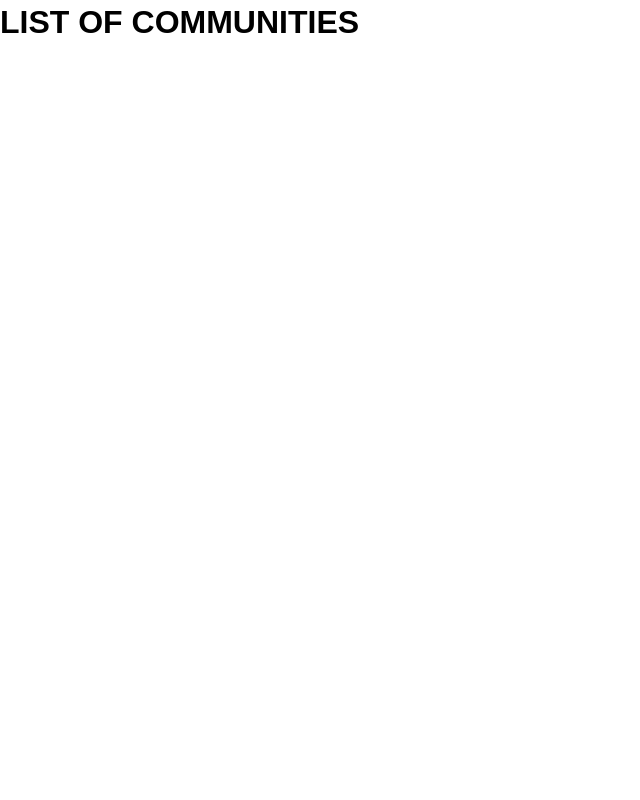
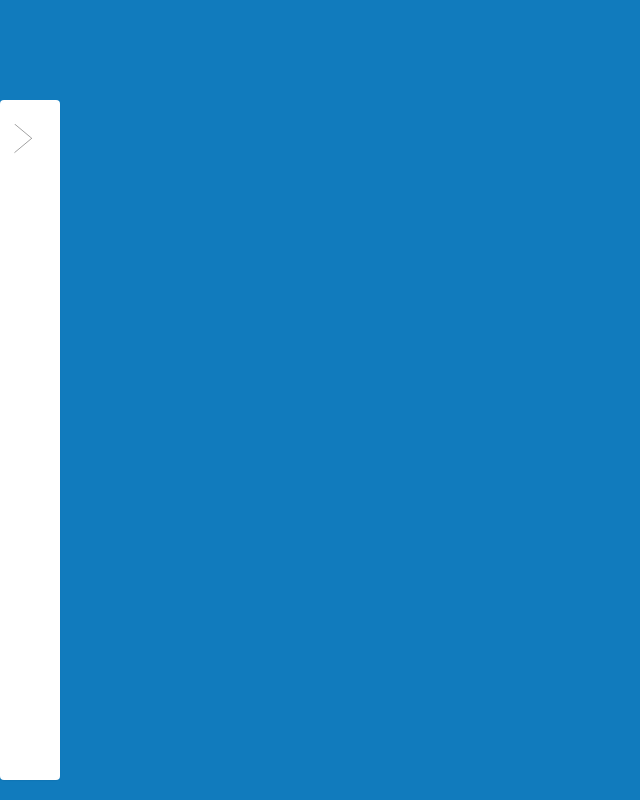
Before and after one commit to haniffaraz/atlas, a React (Create React App) app: page / in a window 1280 px wide. Shown: the whole page, without its empty margins (0-640 px from the left). Built offline with nearby package versions, Linux system fonts and the light colour scheme.

Commit message:
panel functionality finished

```diff
--- a/package.json
+++ b/package.json
@@ -4,7 +4,8 @@
   "private": true,
   "dependencies": {
     "react": "^16.7.0",
-    "react-dom": "^16.7.0"
+    "react-dom": "^16.7.0",
+    "reactstrap": "^7.1.0"
   },
   "devDependencies": {
     "react-scripts": "2.1.3"
--- a/public/index.html
+++ b/public/index.html
@@ -10,7 +10,9 @@
     <meta name="theme-color" content="#000000" />
 
     <link rel="manifest" href="%PUBLIC_URL%/manifest.json" />
-
+    <link rel="stylesheet" href="https://maxcdn.bootstrapcdn.com/bootstrap/3.4.0/css/bootstrap.min.css">
+    <script src="https://ajax.googleapis.com/ajax/libs/jquery/3.3.1/jquery.min.js"></script>
+    <script src="https://maxcdn.bootstrapcdn.com/bootstrap/3.4.0/js/bootstrap.min.js"></script>
     <title>Atlas</title>
   </head>
   <body>
--- a/src/App.css
+++ b/src/App.css
@@ -1,15 +1,107 @@
-* {
-  box-sizing: border-box;
+*{
   margin: 0;
   padding: 0;
 }
 
+html,
 body {
-  font-family: Arial, Helvetica, sans-serif;
-  line-height: 1.4;
+  height: 100%;
+  overflow: hidden;
 }
 
-a {
-  color: #333;
-  text-decoration: none;
+body {
+  font-family: 'Open Sans', sans-serif;
+  background: rgb(17,123,189);
 }
+
+button {
+  -webkit-appearance: none;
+  background: transparent;
+  border: 0;
+  outline:0;
+}
+
+svg {
+  padding: 5px;
+}
+
+.arrow {
+  cursor: pointer;
+  position: absolute;
+  margin-top: -65px;
+  margin-left: -35px;
+  width: 70px;
+  height: 90px;
+}
+
+.left {
+  right: 0;
+}
+
+.right {
+  right: 0;
+}
+
+.left:hover polyline,
+.left:focus polyline {
+  stroke-width: 3;
+}
+
+.left:active polyline {
+  stroke-width: 6;
+  transition: all 100ms ease-in-out;
+}
+
+.right:hover polyline,
+.right:focus polyline {
+  stroke-width: 3;
+}
+
+.right:active polyline {
+  stroke-width: 6;
+  transition: all 100ms ease-in-out;
+}
+
+polyline {
+  transition: all 250ms ease-in-out;
+}
+
+.panel.open {
+  height: 85%;
+  width: 600px;
+  position: fixed;
+  z-index: 1;
+  bottom: 0;
+  left: 0;
+  background-color: white;
+  overflow-x: hidden;
+  transition: 1s;
+  padding-top: 60px;
+}
+
+.panel.closed {
+  height: 85%;
+  width: 60px;
+  position: fixed;
+  z-index: 1;
+  bottom: 0;
+  left: 0;
+  background-color: white;
+  overflow-x: hidden;
+  transition: 0.5s;
+  padding-top: 60px;
+}
+
+.hidden {
+  display:none;
+  visibility: hidden;
+}
+
+.panel.closed .content {
+  display: none;
+  visibility: none;
+}
+
+.panel.open .content {
+  transition: .5s;
+}
--- a/src/App.js
+++ b/src/App.js
@@ -1,6 +1,6 @@
 import React from 'react';
 import './App.css';
-import Header from './components/Header';
+import SideBar from './components/SideBar';
 import * as Data from './data.json'
 
 class App extends React.Component {
@@ -12,7 +12,7 @@ class App extends React.Component {
   render() {
     return (
       <div className="App">
-        <Header data={this.state.data}/>
+        <SideBar data={this.state.data}/>
       </div>
     );
   }
--- a/src/components/Header.js
+++ b/src/components/Header.js
@@ -1,10 +1,28 @@
-import React, { Component } from 'react'
+import React, { Component } from 'react';
+import Table from './Table';
+import HeaderBody from './HeaderBody';
+import { Collapse, Button } from 'reactstrap';
 
 class Header extends Component {
+  constructor(props) {
+    super(props);
+    this.toggle = this.toggle.bind(this);
+    this.state = { collapse: false };
+  }
+
+  toggle() {
+    this.setState({ collapse: !this.state.collapse });
+  }
   render() {
     return (
-      <div>
-        <h1>LIST OF COMMUNITIES</h1>
+      <div className="header">
+        <div className="title">
+          <h2>LIST OF COMMUNITIES<Button className="btn" onClick={this.toggle}>+</Button></h2>
+          <Collapse isOpen={this.state.collapse}>
+          <HeaderBody data={this.props.data}/>
+          <Table communities={this.props.data.default.communities}/>
+          </Collapse>
+        </div>
       </div>
     )
   }
--- /dev/null
+++ b/src/components/HeaderBody.js
@@ -0,0 +1,14 @@
+import React, { Component } from 'react';
+
+class HeaderBody extends Component {
+  render() {
+    return (
+      <div className="headerBody">
+        <h1><b>{this.props.data.default.communities.length}</b></h1>
+        <h3><b>Communities</b> in <b>{this.props.data.default.name}</b></h3>
+      </div>
+    )
+  }
+}
+
+export default HeaderBody;
--- /dev/null
+++ b/src/components/SideBar.js
@@ -0,0 +1,50 @@
+import React, { Component } from 'react';
+
+
+class SideBar extends Component {
+
+    state = {
+        panelClass: "panel closed",
+        btn1Class: "arrow left hidden",
+        btn2Class: "arrow right"
+    }
+
+    handleRightClick = (e) => {
+        if (e.currentTarget.classList.value === 'arrow right') {
+            this.setState({
+                panelClass: "panel open",
+                btn1Class: "arrow left",
+                btn2Class: "arrow right hidden"
+            })
+        }
+    }
+
+    handleLeftClick = (e) => {
+        if (e.currentTarget.classList.value === 'arrow left') {
+            this.setState({
+                panelClass: "panel closed",
+                btn1Class: "arrow left hidden",
+                btn2Class: "arrow right"
+            })
+        }
+    }
+
+  render() {
+    return (
+        <div className={this.state.panelClass} >
+                <button className={this.state.btn1Class} onClick={this.handleLeftClick}>
+                <svg xmlns="http://www.w3.org/2000/svg" xmlnsXlink="http://www.w3.org/1999/xlink" width="40px" height="40px" viewBox="0 0 50 80" xmlSpace="preserve">
+                    <polyline fill="none" stroke="black" strokeWidth="1" strokeLinecap="round" strokeLinejoin="round" points="45.63,75.8 0.375,38.087 45.63,0.375 "/>
+                </svg>
+                </button>
+                <button className={this.state.btn2Class} onClick={this.handleRightClick}>
+                <svg xmlns="http://www.w3.org/2000/svg" xmlnsXlink="http://www.w3.org/1999/xlink" width="40px" height="40px" viewBox="0 0 50 80" xmlSpace="preserve">
+                    <polyline fill="none" stroke="black" strokeWidth="1" strokeLinecap="round" strokeLinejoin="round" points="0.375,0.375 45.63,38.087 0.375,75.8 "/>
+                </svg>
+                </button>
+        </div>
+    )
+  }
+}
+
+export default SideBar;
--- /dev/null
+++ b/src/components/Table.js
@@ -0,0 +1,35 @@
+import React, { Component } from 'react';
+import { Collapse, Button } from 'reactstrap';
+import TableBody from './TableBody';
+
+class Table extends Component {
+  constructor(props) {
+    super(props);
+    this.toggle = this.toggle.bind(this);
+    this.state = { collapse: false };
+  }
+
+  toggle() {
+    this.setState({ collapse: !this.state.collapse });
+  }
+
+  render() {
+    return (
+      <div className="Table">
+        <div className="Heading">
+            <div className="Cell">
+                <p>NAME <Button className="btn" onClick={this.toggle}>+</Button></p>
+            </div>
+            <div className="Cell">
+                <p>NUMBER OF CASES <Button className="btn" onClick={this.toggle}>+</Button></p>
+            </div>
+        </div>
+        <Collapse isOpen={this.state.collapse}>
+        <TableBody communities={this.props.communities}/>
+        </Collapse >
+      </div>
+    )
+  }
+}
+
+export default Table;
```
Also changed, not shown: src/components/TableBody.js (added, +19 -0 lines), src/components/TableRow.js (added, +18 -0 lines), 1 other file (tests, documents, lock files or other folders).
